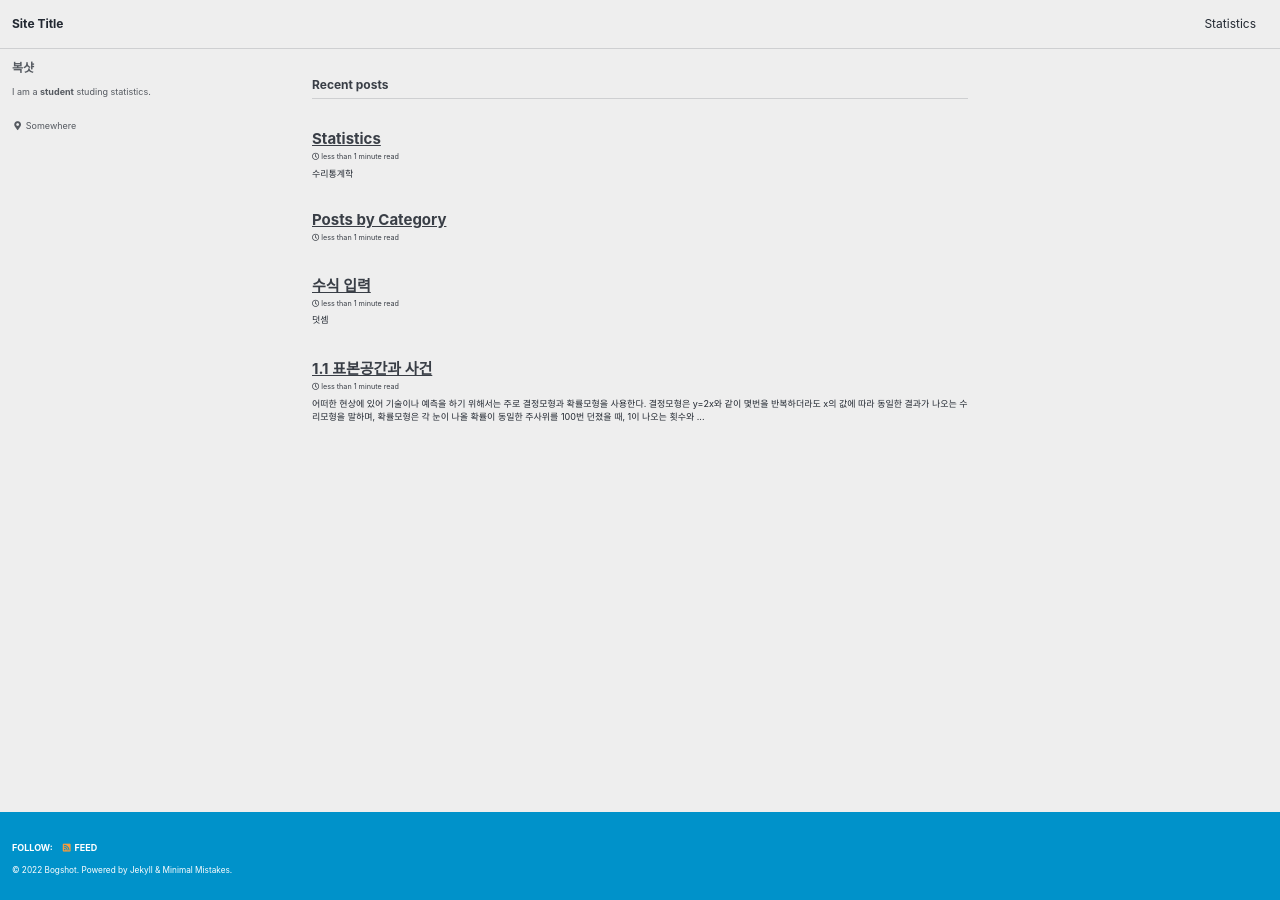
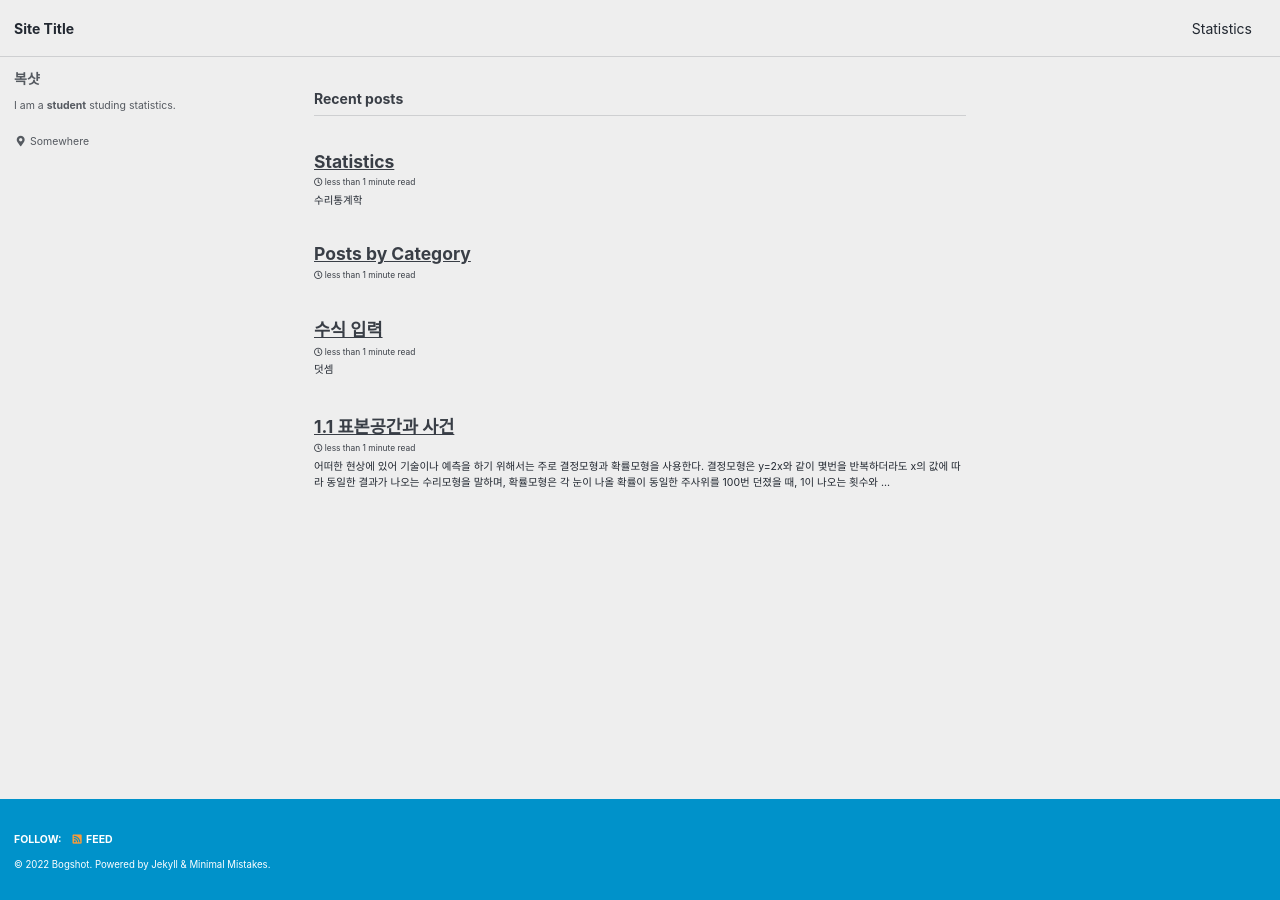
Before and after one commit to Bogshot/bogshot.github.io, a Jekyll site: the page built from index.html, in a window 1280 px wide. Built offline with Jekyll 4.4.1, drawn with Linux system fonts in a browser that asks for light colours; cached includes are drawn as plain includes; the list of posts is cut into pages by our own code.

Commit message:
Update _reset.scss

```diff
--- a/_sass/minimal-mistakes/_reset.scss
+++ b/_sass/minimal-mistakes/_reset.scss
@@ -8,18 +8,18 @@ html {
   /* apply a natural box layout model to all elements */
   box-sizing: border-box;
   background-color: $background-color;
-  font-size: 12px;
+  font-size: 14px;
 
   @include breakpoint($medium) {
-    font-size: 12px;
+    font-size: 14px;
   }
 
   @include breakpoint($large) {
-    font-size: 12px;
+    font-size: 14px;
   }
 
   @include breakpoint($x-large) {
-    font-size: 12px;
+    font-size: 14px;
   }
 
   -webkit-text-size-adjust: 100%;
```
